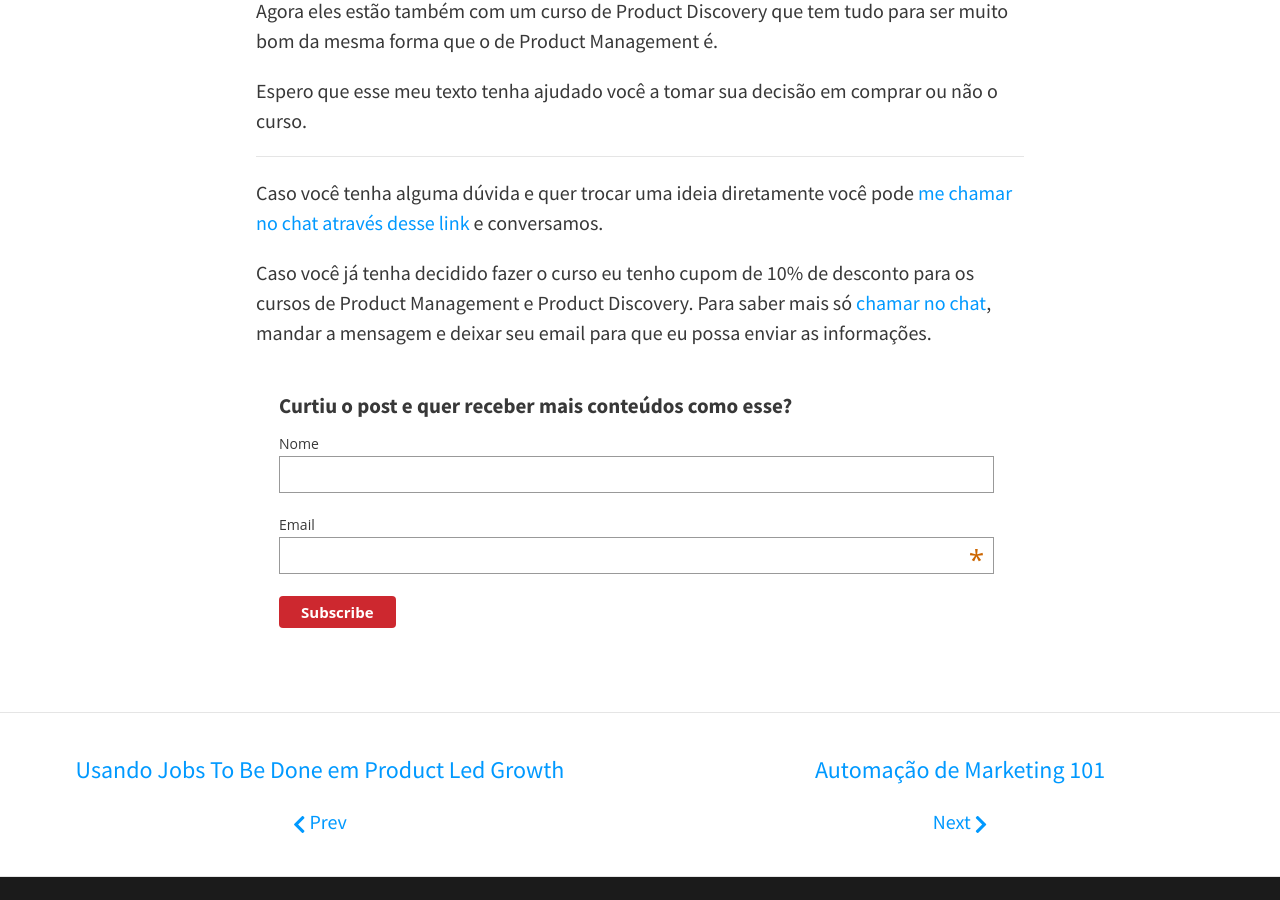
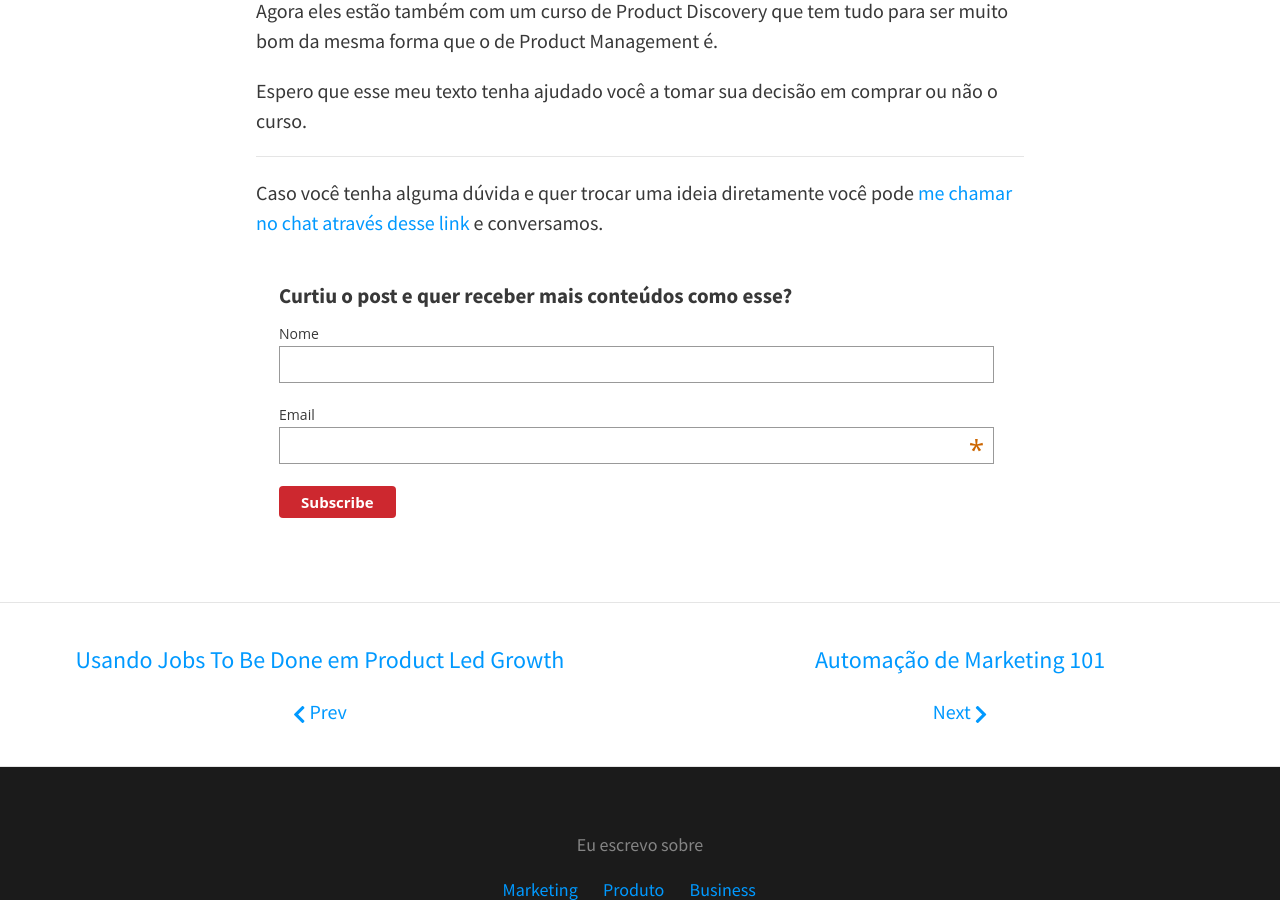
Before and after one commit to felipecbarbosa/felipecbarbosa.github.io, a Jekyll site: the page built from _posts/2020-08-18-pm3-curso.md, in a window 1280 px wide and 900 px high, scrolled down 8816 px. Built offline with Jekyll 4.4.1, drawn with Linux system fonts in a browser that asks for light colours; nearby versions of some CDN libraries; comment, search, counter and statistics services are not loaded.

Commit message:
Deleted pm3 discount

```diff
--- a/_posts/2020-08-18-pm3-curso.md
+++ b/_posts/2020-08-18-pm3-curso.md
@@ -232,5 +232,3 @@ Espero que esse meu texto tenha ajudado você a tomar sua decisão em comprar ou
 ---
 
 Caso você tenha alguma dúvida e quer trocar uma ideia diretamente você pode [me chamar no chat através desse link](#hs-chat-open) e conversamos.
-
-Caso você já tenha decidido fazer o curso eu tenho cupom de 10% de desconto para os cursos de Product Management e Product Discovery. Para saber mais só [chamar no chat](#hs-chat-open), mandar a mensagem e deixar seu email para que eu possa enviar as informações.
```
